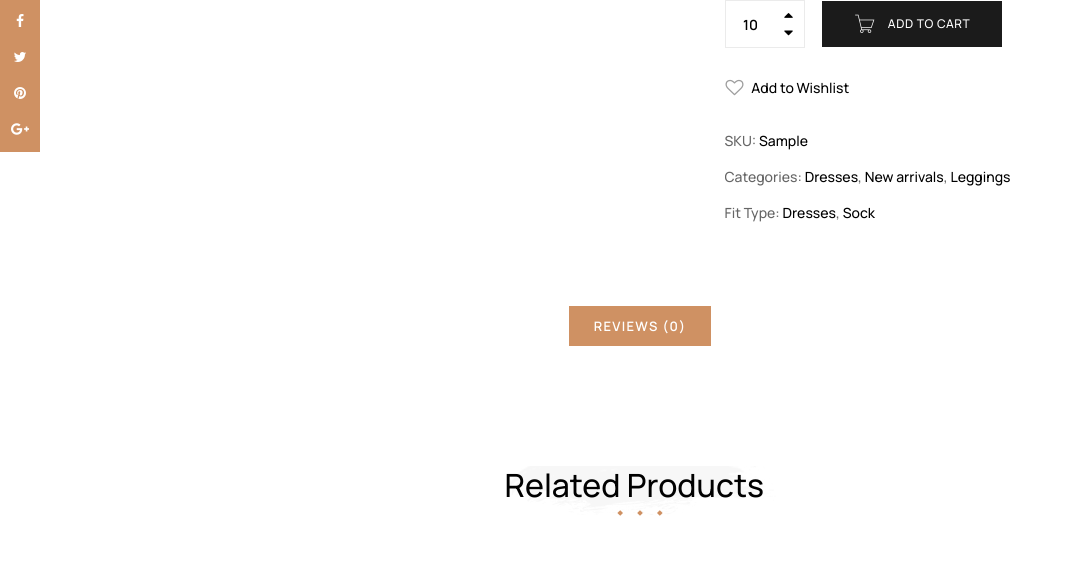
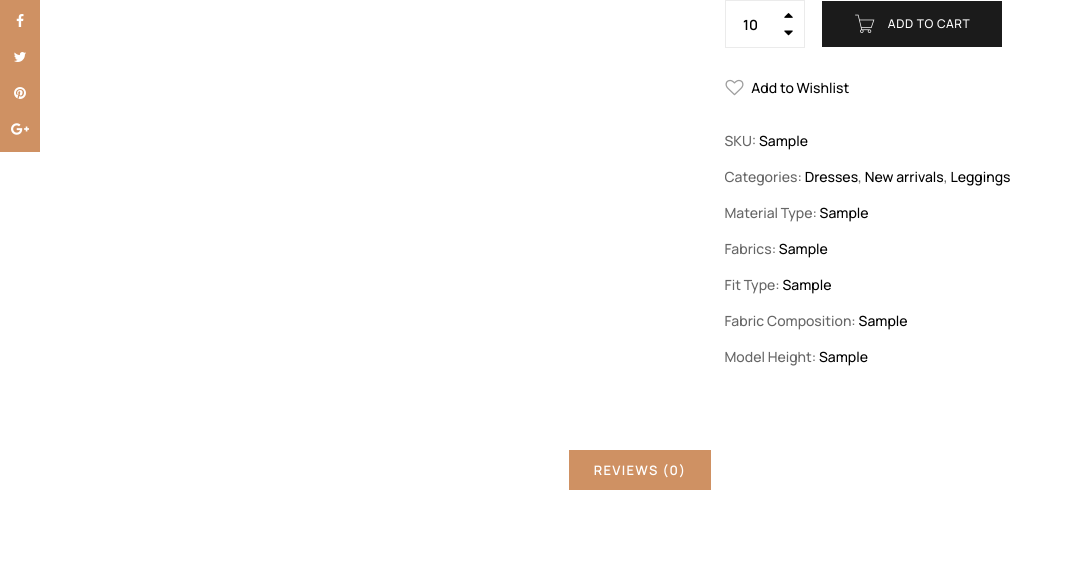
Before and after one commit to shekharcarpenter/e-commerce, a Django app: a page that uses templates/common/header.html in a window 1280 px wide. Shown: the part 325-897 px from the top of the page, without its empty margins (0-1073 px from the left). Run offline with Django 3.2, Linux system fonts and the light colour scheme; a user stored in the database is signed in; tables that the repository leaves empty hold one stand-in row (values such as "Sample post"); some libraries are stand-ins or nearby versions.

Commit message:
fixed bug in car

```diff
--- a/templates/common/header.html
+++ b/templates/common/header.html
@@ -545,9 +545,9 @@
                                                              class="attachment-lynessa_thumbnail size-lynessa_thumbnail"
                                                              alt="img" width="600" height="778">{{ item.product.name }}
                                                     </a>
-                                                    <span class="quantity">1 × <span
+                                                    <span class="quantity">{{ item.quantity }} × <span
                                                             class="lynessa-Price-amount amount"><span
-                                                            class="lynessa-Price-currencySymbol">₹</span>{{ item.price }}</span></span>
+                                                            class="lynessa-Price-currencySymbol">₹</span>{{ item.product.price }}</span></span>
                                                 </li>
                                                 {% endfor %}
                                             </ul>
--- a/templates/ecommerce/product_view.html
+++ b/templates/ecommerce/product_view.html
@@ -22,7 +22,6 @@
                                             <figure class="lynessa-product-gallery__wrapper">
                                                 {% for product_image in product.get_all_images %}
                                                     <div class="lynessa-product-gallery__image">
-
                                                         <img alt="img"
                                                              src="{{ product_image.original.url }}">
                                                     </div>
@@ -64,7 +63,7 @@
                                             <div class="lynessa-variation single_variation"></div>
                                             <div class="lynessa-variation-add-to-cart variations_button ">
                                                 <div class="quantity">
-                                                    <span class="qty-label">Quantiy:</span>
+                                                    <span class="qty-label">Quantity:</span>
                                                     <div class="control">
                                                         <a class="btn-number qtyminus quantity-minus" href="#">-</a>
                                                         <input type="text" data-step="1" min="0" max=""
@@ -116,10 +115,31 @@
                                                 rel="tag">Dresses</a>, <a
                                                 href="#" rel="tag">New arrivals</a>, <a
                                                 href="#" rel="tag">Leggings</a></span>
-                                        <span class="tagged_as">Fit Type:
-                                            <a href="#" rel="tag">Dresses</a>,
-                                            <a href="#" rel="tag">Sock</a>
-                                        </span>
+                                        {% if product.material %}
+                                            <span class="tagged_as">Material Type:
+                                                <a href="#" rel="tag">{{ product.material }}</a>
+                                            </span>
+                                        {% endif %}
+                                        {% if product.fabrics %}
+                                            <span class="tagged_as">Fabrics:
+                                                <a href="#" rel="tag">{{ product.fabrics }}</a>
+                                            </span>
+                                        {% endif %}
+                                        {% if product.fit_type %}
+                                            <span class="tagged_as">Fit Type:
+                                                <a href="#" rel="tag">{{ product.fit_type }}</a>
+                                            </span>
+                                        {% endif %}
+                                        {% if product.fabric_composition %}
+                                            <span class="tagged_as">Fabric Composition:
+                                                <a href="#" rel="tag">{{ product.fabric_composition }}</a>
+                                            </span>
+                                        {% endif %}
+                                        {% if product.model_height %}
+                                            <span class="tagged_as">Model Height:
+                                                <a href="#" rel="tag">{{ product.model_height }}</a>
+                                            </span>
+                                        {% endif %}
 
 
                                     </div>
@@ -168,7 +188,7 @@
                                         <a class="thumb-link"
                                            href="{% url 'shop:view_product' recommended_product.slug %}" tabindex="0">
                                             <img class="img-responsive"
-                                                 src="{{ product.primary_image.original.url }}"
+                                                 src="{{ recommended_product.primary_image.original.url }}"
                                                  width="600" height="778">
                                         </a>
                                         <div class="flash"><span class="onnew"><span class="text">New</span></span>
```
Also changed, not shown: shop/models.py (+4 -6 lines).
